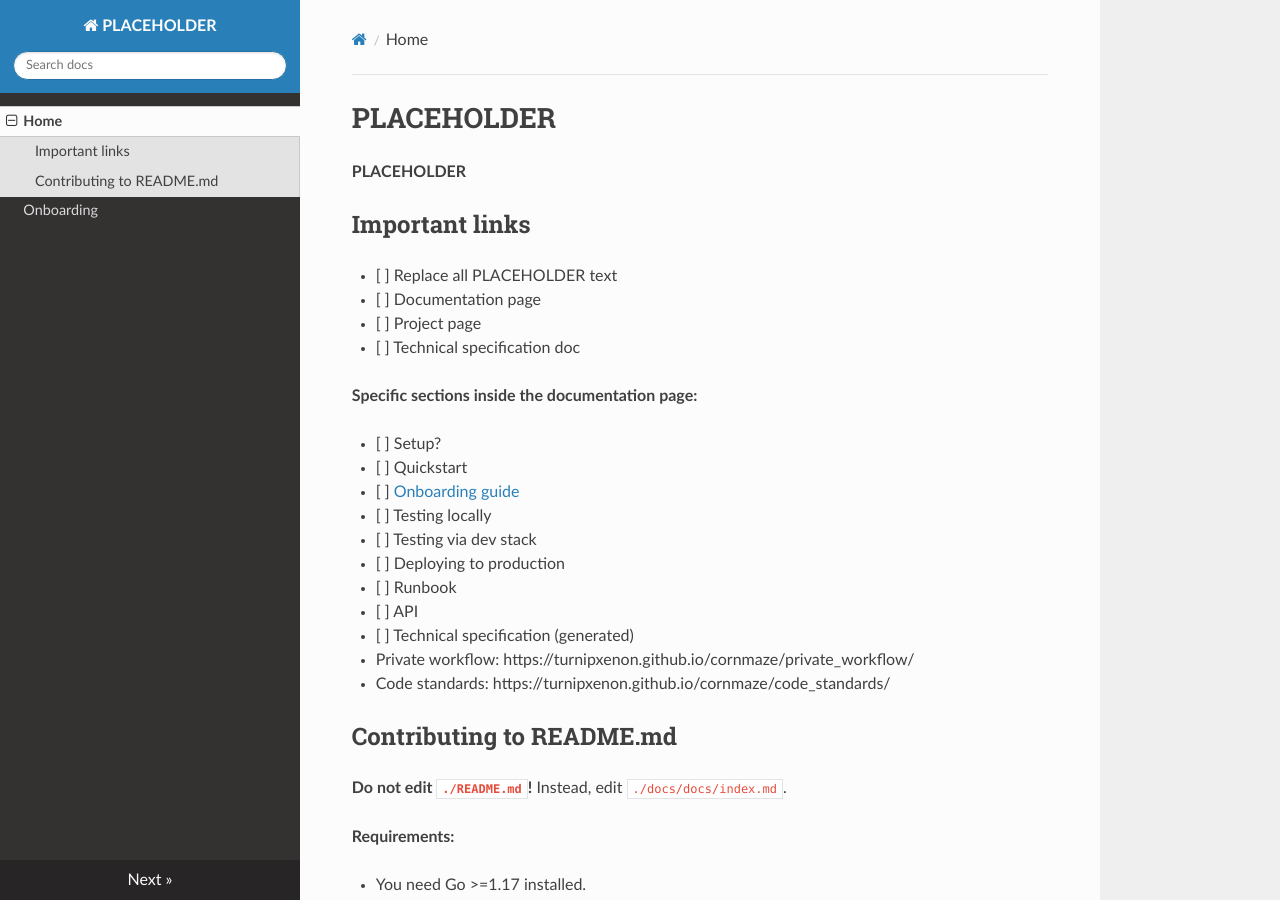
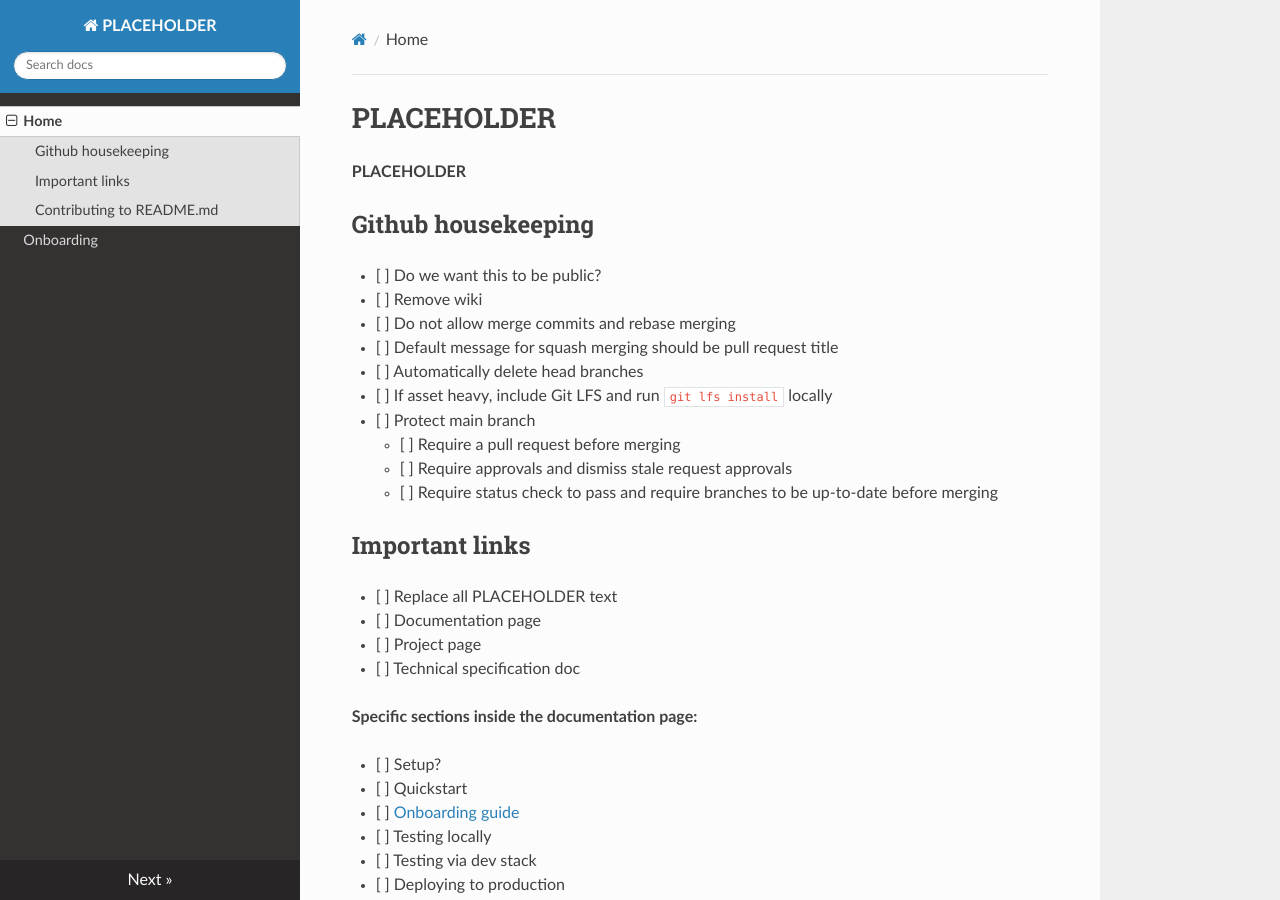
Before and after one commit to TurnipXenon/reinhard_template, an MkDocs documentation site: the page built from docs/docs/index.md, in a window 1280 px wide and 900 px high. Built offline with MkDocs 1.6.1, drawn with Linux system fonts in a browser that asks for light colours; nearby versions of some CDN libraries.

Commit message:
Put the files into README.md (#4)

```diff
--- a/docs/docs/index.md
+++ b/docs/docs/index.md
@@ -1,6 +1,18 @@
 # PLACEHOLDER
 
 **PLACEHOLDER**
+
+## Github housekeeping
+- [ ] Do we want this to be public?
+- [ ] Remove wiki
+- [ ] Do not allow merge commits and rebase merging
+- [ ] Default message for squash merging should be pull request title
+- [ ] Automatically delete head branches
+- [ ] If asset heavy, include Git LFS and run `git lfs install` locally
+- [ ] Protect main branch
+    - [ ]  Require a pull request before merging
+    - [ ] Require approvals and dismiss stale request approvals
+    - [ ]  Require status check to pass and require branches to be up-to-date before merging
 
 ## Important links
 
```
Also changed, not shown: README.md.
